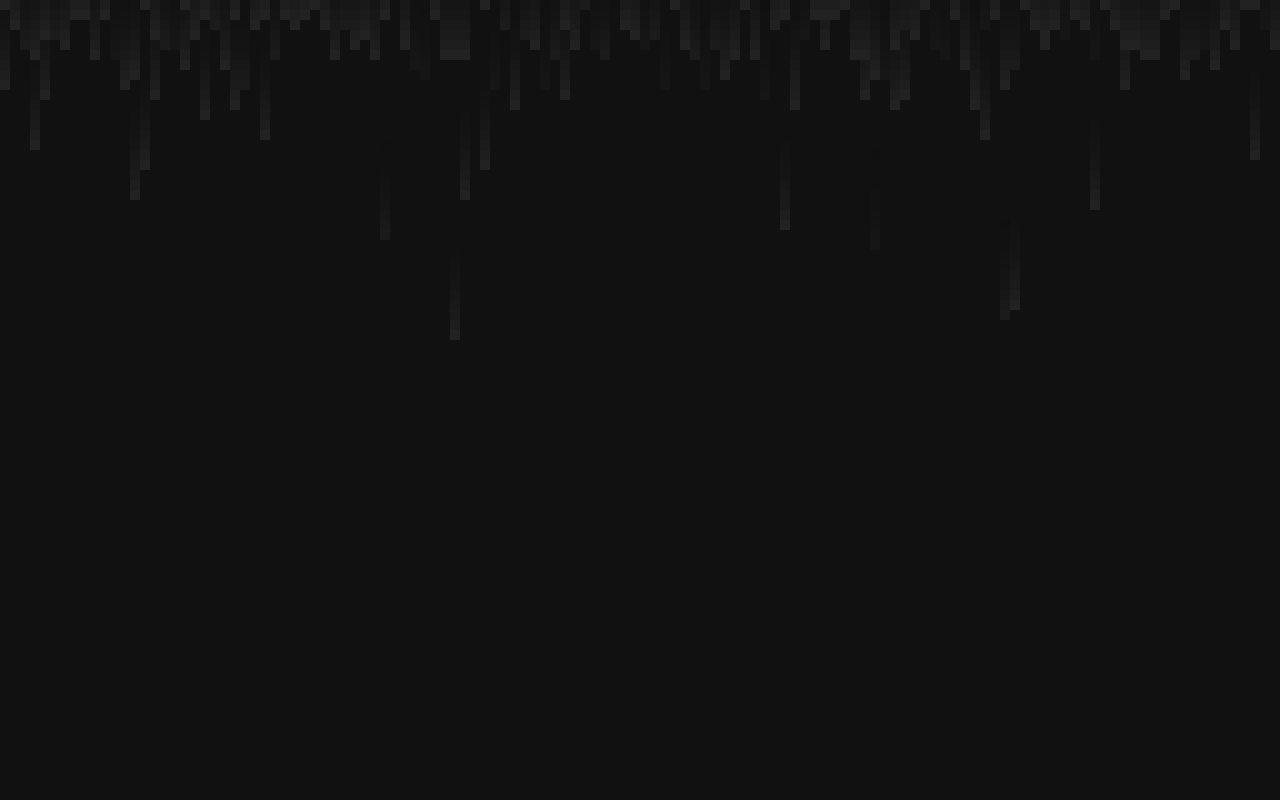
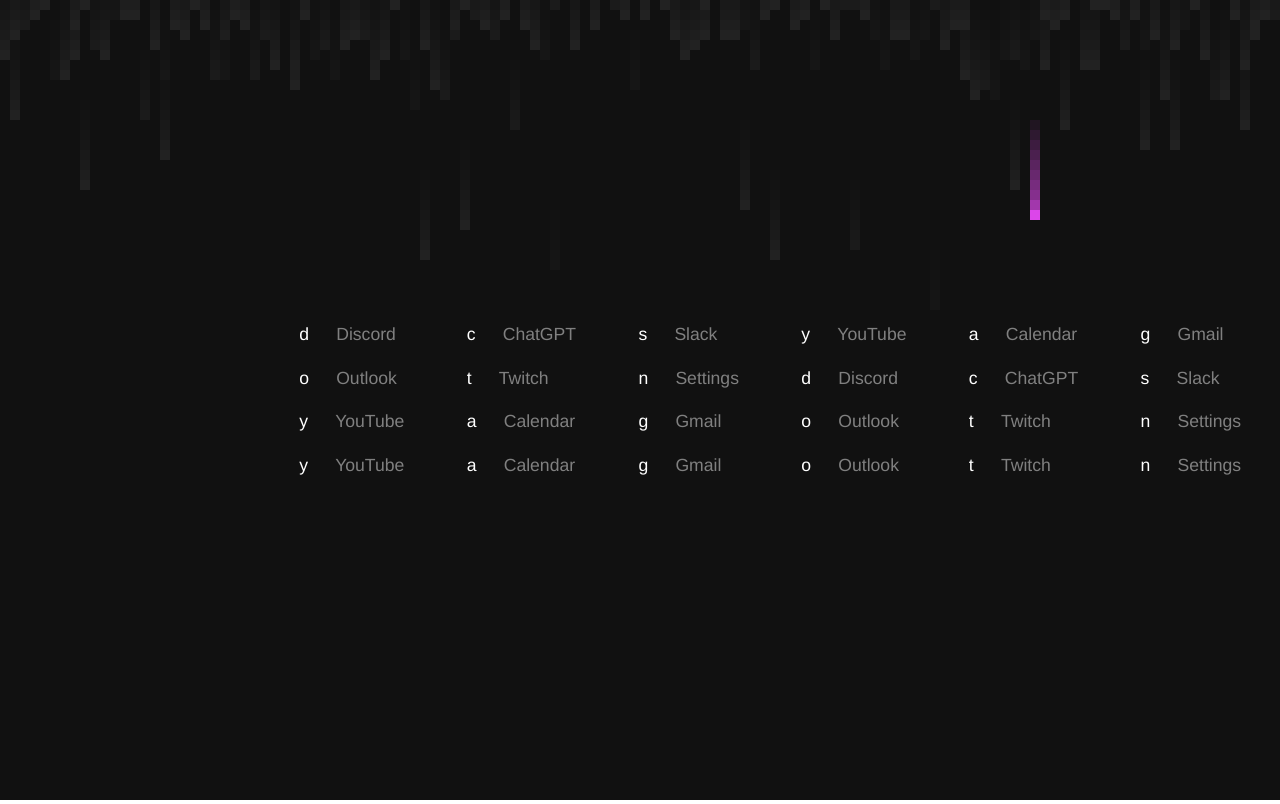
Before and after one commit to r-moret/rain.js, a React (Vite) app in the folder rain-startpage/: page / in a window 1280 px wide. Built offline with nearby package versions, Linux system fonts and the light colour scheme.

Commit message:
wip: add panel with links

```diff
--- /dev/null
+++ b/rain-startpage/src/components/LinkItem/LinkItem.css
@@ -0,0 +1,18 @@
+.linkitem {
+    font-size: 1.1rem;
+    font-family: Helvetica;
+    padding: 0.7rem;
+}
+
+.linkitem-container {
+    display: flex;
+    gap: 1.7rem;
+}
+
+.linkitem-title {
+    color: grey
+}
+
+.linkitem-letter {
+    color: white;
+}
--- /dev/null
+++ b/rain-startpage/src/components/LinkItem/LinkItem.jsx
@@ -0,0 +1,12 @@
+import "./LinkItem.css"
+
+export function LinkItem({ letter, title, key}) {
+    return (
+        <li key={key} className="linkitem">
+            <div className="linkitem-container">
+                <span className="linkitem-letter">{letter}</span>
+                <span className="linkitem-title">{title}</span>
+            </div>
+        </li>
+    )
+}
--- /dev/null
+++ b/rain-startpage/src/components/LinksPanel/LinksPanel.css
@@ -0,0 +1,43 @@
+.linkspanel {
+    position: absolute;
+    width: 55%;
+    height: 50%;
+    top: 25%;
+    left: 22.5%;
+    display: flex;
+    align-items: center;
+    justify-content: center;
+}
+
+.linkspanel-panel {
+    display: grid;
+    grid-template-columns: repeat(6, 1fr);
+    column-gap: 2.5rem;
+    width: 100%;
+    list-style-type: none;
+    padding: 0;
+}
+
+@media (max-width: 1200px) {
+    .linkspanel-panel {
+        grid-template-columns: repeat(4, 1fr);
+    }
+}
+
+@media (max-width: 992px) {
+    .linkspanel-panel {
+        grid-template-columns: repeat(3, 1fr);
+    }
+}
+
+@media (max-width: 768px) {
+    .linkspanel-panel {
+        grid-template-columns: repeat(3, 1fr);
+    }
+}
+
+@media (max-width: 576px) {
+    .linkspanel-panel {
+        grid-template-columns: repeat(3, 1fr);
+    }
+}
--- /dev/null
+++ b/rain-startpage/src/components/LinksPanel/LinksPanel.jsx
@@ -0,0 +1,44 @@
+import { LinkItem } from "../LinkItem/LinkItem.jsx"
+import "./LinksPanel.css"
+
+export function LinksPanel() {
+
+    const elements = [
+        {letter: "d", title: "Discord"},
+        {letter: "c", title: "ChatGPT"},
+        {letter: "s", title: "Slack"},
+        {letter: "y", title: "YouTube"},
+        {letter: "a", title: "Calendar"},
+        {letter: "g", title: "Gmail"},
+        {letter: "o", title: "Outlook"},
+        {letter: "t", title: "Twitch"},
+        {letter: "n", title: "Settings"},
+        {letter: "d", title: "Discord"},
+        {letter: "c", title: "ChatGPT"},
+        {letter: "s", title: "Slack"},
+        {letter: "y", title: "YouTube"},
+        {letter: "a", title: "Calendar"},
+        {letter: "g", title: "Gmail"},
+        {letter: "o", title: "Outlook"},
+        {letter: "t", title: "Twitch"},
+        {letter: "n", title: "Settings"},
+        {letter: "y", title: "YouTube"},
+        {letter: "a", title: "Calendar"},
+        {letter: "g", title: "Gmail"},
+        {letter: "o", title: "Outlook"},
+        {letter: "t", title: "Twitch"},
+        {letter: "n", title: "Settings"},
+    ]
+
+    return (
+        <div className="linkspanel">
+            <ul className="linkspanel-panel">
+                {
+                    elements.map((elem, i) => {
+                        return <LinkItem key={i} letter={elem.letter} title={elem.title}/>
+                    })
+                }
+            </ul>
+        </div>
+    )
+}
--- a/rain-startpage/src/components/RainCanvas/RainCanvas.css
+++ b/rain-startpage/src/components/RainCanvas/RainCanvas.css
@@ -1,3 +1,4 @@
 .rain-canvas {
     background-color: #111111;
+    position: absolute;
 }
--- a/rain-startpage/src/main.css
+++ b/rain-startpage/src/main.css
@@ -1,4 +1,3 @@
 body {
     margin: 0;
-    overflow: hidden;
 }
--- a/rain-startpage/src/main.jsx
+++ b/rain-startpage/src/main.jsx
@@ -1,8 +1,12 @@
 import React from 'react'
 import ReactDOM from 'react-dom/client'
 import { RainCanvas } from './components/RainCanvas/RainCanvas.jsx'
+import { LinksPanel } from './components/LinksPanel/LinksPanel.jsx'
 import "./main.css"
 
 ReactDOM.createRoot(document.getElementById('root')).render(
-  <RainCanvas />
+  <React.StrictMode>
+    <RainCanvas />
+    <LinksPanel />
+  </React.StrictMode>
 )
```
